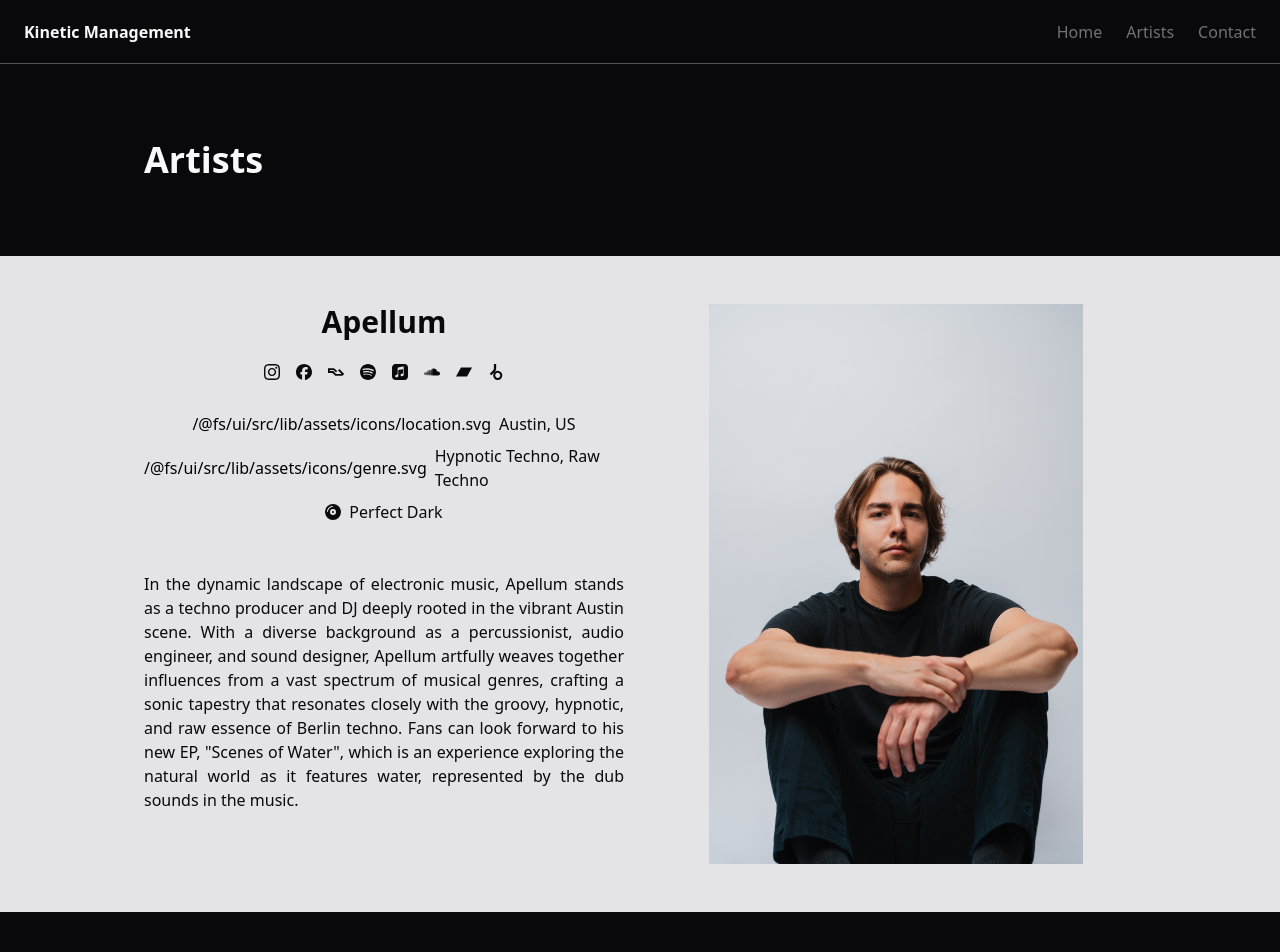
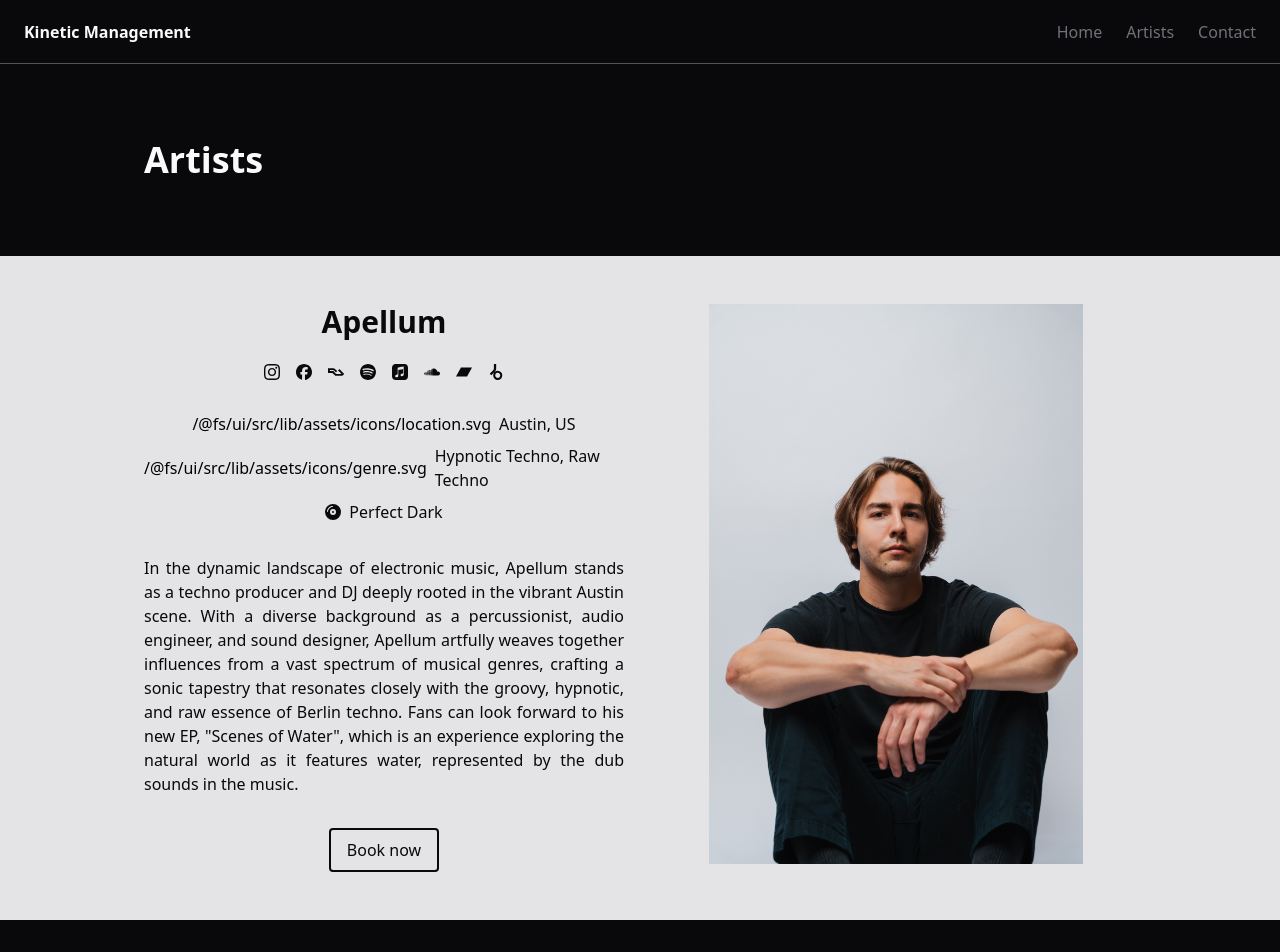
Before and after one commit to maxwellmattryan/kinetic-mgmt.com, a SvelteKit app in the folder ui/: page /artists/apellum in a window 1280 px wide. Shown: the top 952 px of the page. Built offline with nearby package versions, Linux system fonts and the light colour scheme.

Commit message:
Add book now button for artist pages

```diff
--- a/ui/src/routes/artists/+page.svelte
+++ b/ui/src/routes/artists/+page.svelte
@@ -3,8 +3,6 @@
 	import { COMPANY_NAME } from '$lib/app'
 	import { ARTISTS } from '$lib/data'
 	import { Banner } from '@components'
-
-	let artists = [...ARTISTS, ...ARTISTS, ...ARTISTS, ...ARTISTS]
 </script>
 
 <svelte:head>
@@ -15,7 +13,7 @@
 	<Banner header="Artists" />
 	<div class="bg-zinc-200 px-36 py-12 mb-12">
 		<div class="grid grid-cols-3 gap-12 grid-items-center">
-			{#each artists as artist, idx}
+			{#each ARTISTS as artist, idx}
 				<div class="artist" style="--index: {idx};">
 					<a href="/artists/{artist.page}">
 						<img
--- a/ui/src/routes/artists/[artist]/+page.svelte
+++ b/ui/src/routes/artists/[artist]/+page.svelte
@@ -1,10 +1,20 @@
 <script lang="ts">
-	import { Color, COMPANY_NAME, getColorHexFromIcon, Icon as IconName } from '$lib/app'
+	import { base } from '$app/paths'
+	import {
+		Color,
+		COMPANY_NAME,
+		CONTACT_EMAIL_ADDRESS,
+		getColorHexFromIcon,
+		Icon as IconName,
+	} from '$lib/app'
 	import { Banner, Icon } from '@components'
 	import type { PageData } from './$types'
-	import { base } from '$app/paths'
 
 	export let data: PageData
+
+	function onBookNowClick(): void {
+		location.href = `mailto:${CONTACT_EMAIL_ADDRESS}`
+	}
 </script>
 
 <svelte:head>
@@ -44,7 +54,8 @@
 					<p>{data.labels.join(', ')}</p>
 				</div>
 			{/if}
-			<p class="text-justify mt-12">{data.bio}</p>
+			<p class="text-justify mt-8">{data.bio}</p>
+			<button class="mt-8" on:click={() => onBookNowClick()}>Book now</button>
 		</div>
 		<div class="flex flex-1 flex-grow justify-center">
 			<img
@@ -60,4 +71,17 @@
 	p {
 		@apply text-zinc-950;
 	}
+
+	button {
+		@apply bg-zinc-200;
+		@apply text-zinc-950;
+		@apply border-2 rounded border-zinc-950;
+		@apply px-4 py-2;
+		@apply transition-colors duration-[250ms];
+
+		&:hover {
+			@apply bg-zinc-950;
+			@apply text-zinc-50;
+		}
+	}
 </style>
```
